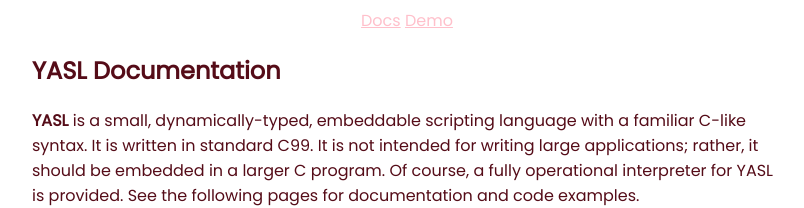
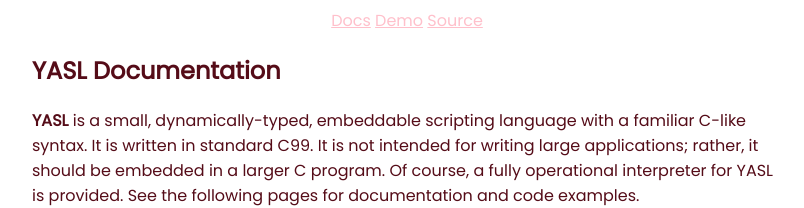
Before and after one commit to yasl-lang/docs, a Jekyll site: the page built from README.md, in a window 1280 px wide. Shown: the top 208 px of the page, without its empty margins (233-1037 px from the left). Built offline with Jekyll 4.4.1, drawn with Linux system fonts in a browser that asks for light colours; our own code applies the rules of GitHub Pages for plain Markdown files; a script that is not in the unit is left out.

Commit message:
Update default.html

```diff
--- a/_layouts/default.html
+++ b/_layouts/default.html
@@ -16,6 +16,7 @@
       <header>
         <a href="https://yasl-lang.github.io/docs/">Docs</a>
         <a href="https://yasl-lang.github.io/playground/interpreter.html">Demo</a>
+        <a href="https://github.com/yasl-lang/yasl">Source</a>
       </header>
       <section>
 
```
